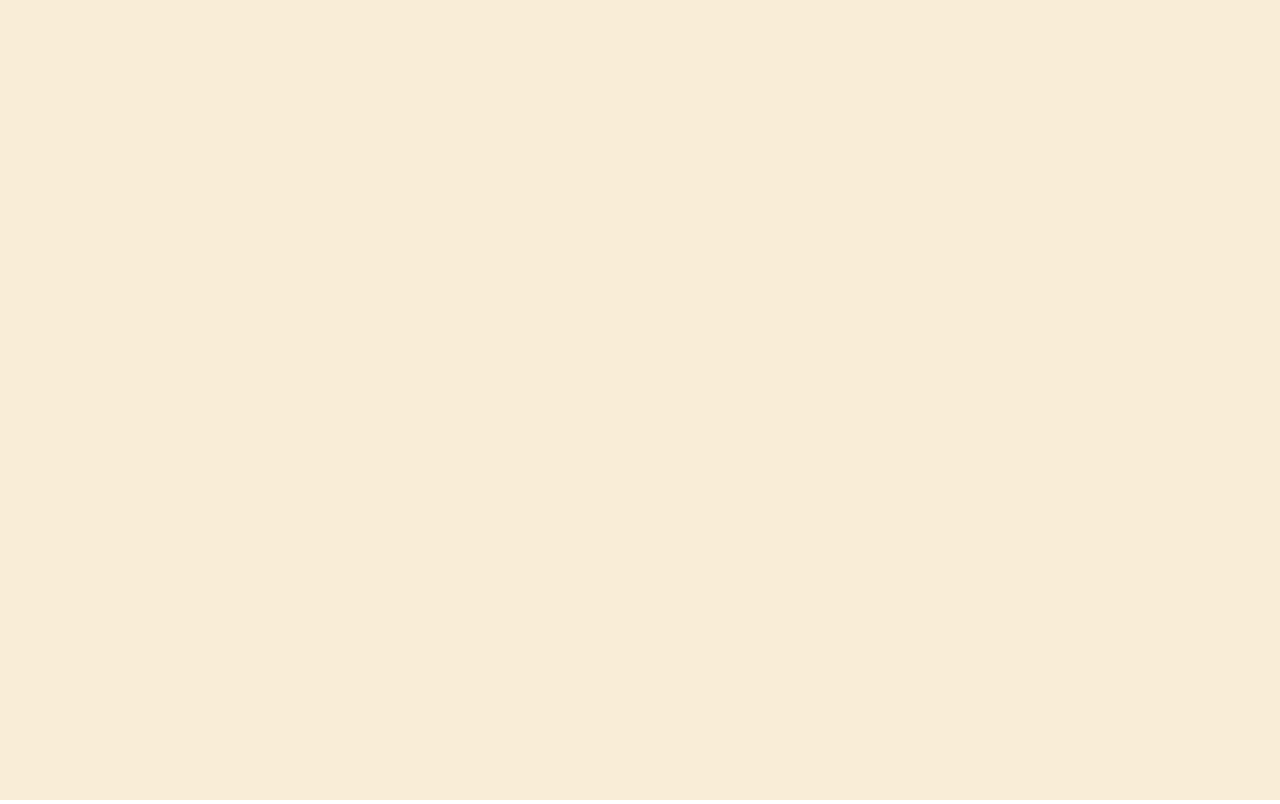
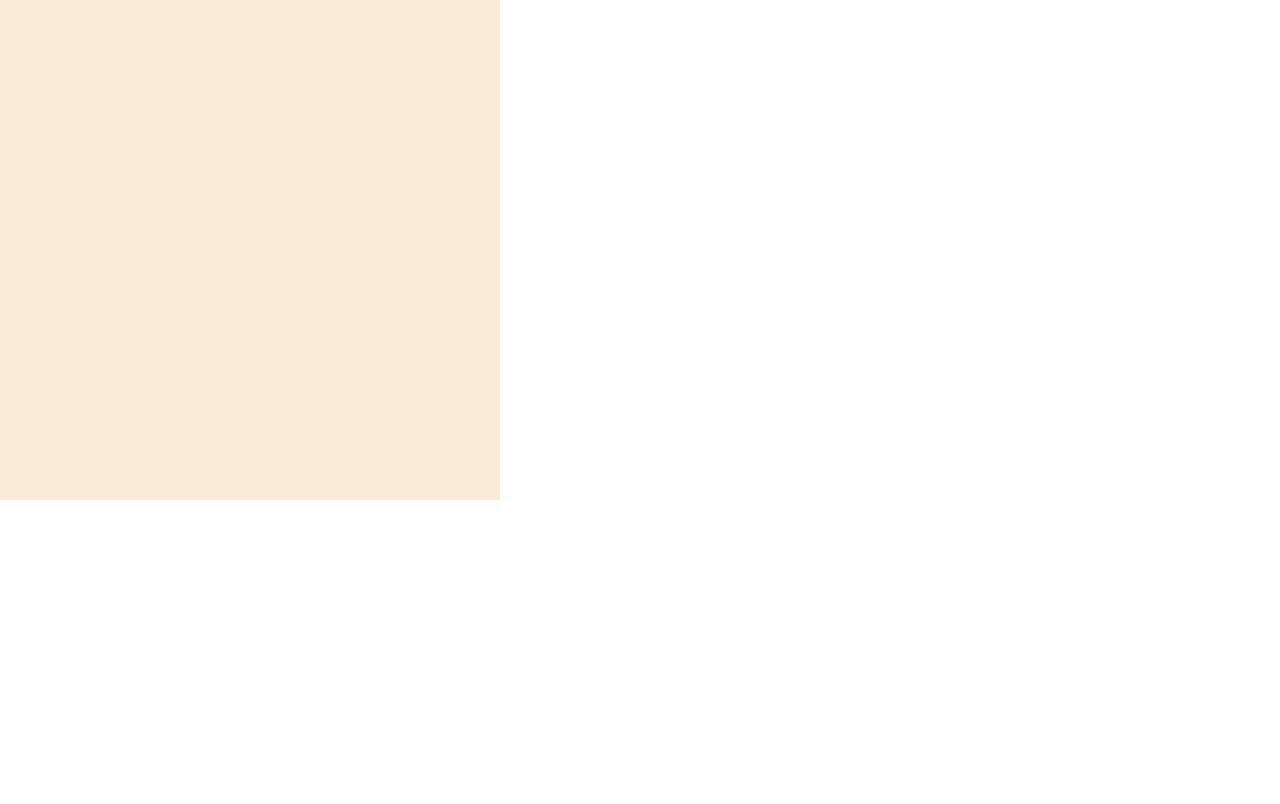
Before and after one commit to IvanTurashov/super-game, a Vue app: page / in a window 1280 px wide. Built offline with nearby package versions, Linux system fonts and the light colour scheme.

Commit message:
addd api

```diff
--- a/package.json
+++ b/package.json
@@ -9,6 +9,7 @@
     "lint": "vue-cli-service lint"
   },
   "dependencies": {
+    "@vue/composition-api": "^0.5.0",
     "core-js": "^3.6.4",
     "vue": "^2.6.11",
     "vue-class-component": "^7.2.3",
--- a/src/App.vue
+++ b/src/App.vue
@@ -5,15 +5,15 @@
 </template>
 
 <script lang="ts">
-import { Component, Vue } from 'vue-property-decorator';
+import { defineComponent } from '@vue/composition-api';
 import Game from './components/Game.vue';
 
-@Component({
+export default defineComponent({
+  name: 'App',
   components: {
     Game,
   },
-})
-export default class App extends Vue {}
+});
 </script>
 
 <style>
--- a/src/components/Game.vue
+++ b/src/components/Game.vue
@@ -1,23 +1,32 @@
 <template>
-  <canvas></canvas>
+  <canvas
+    ref="canvas"
+  />
 </template>
 
 <script lang="ts">
-import { Component, Vue } from 'vue-property-decorator';
+import { defineComponent, onMounted, ref } from '@vue/composition-api';
 
-@Component
-export default class Game extends Vue {
-  mounted() {
-    this.init();
-  }
+export default defineComponent({
+  name: 'Game',
+  setup() {
+    const canvas = ref<HTMLCanvasElement | null>(null);
 
-  init(): void {
-    const canvas = this.$el;
+    const init = () => {
+      if (canvas.value) {
+        canvas.value.width = 500;
+        canvas.value.height = 500;
+      }
+    };
+    onMounted(() => {
+      init();
+    });
 
-    canvas.width = this.$parent.$el.clientWidth;
-    canvas.height = this.$parent.$el.clientHeight;
-  }
-}
+    return {
+      canvas,
+    };
+  },
+});
 </script>
 
 <style scoped>
--- a/src/main.ts
+++ b/src/main.ts
@@ -1,8 +1,9 @@
 import Vue from 'vue';
+import VueCompositionApi from '@vue/composition-api';
 import App from './App.vue';
 
 Vue.config.productionTip = false;
-
+Vue.use(VueCompositionApi);
 new Vue({
   render: (h) => h(App),
 }).$mount('#app');
```
Also changed, not shown: 1 other file (tests, documents, lock files or other folders).
